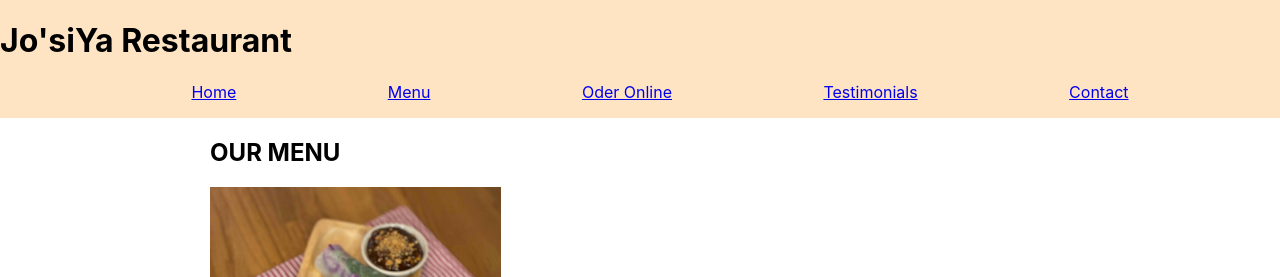
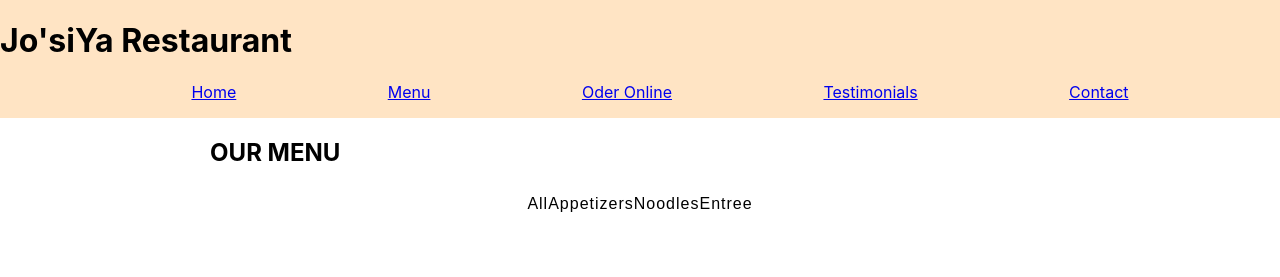
Before and after one commit to waruneeDinunzio/react-restaurant-menu, a React (Create React App) app: page /menu in a window 1280 px wide. Shown: the top 277 px of the page. Built offline with nearby package versions, Linux system fonts and the light colour scheme.

Commit message:
Menu section show meun but button not working

```diff
--- a/src/App.css
+++ b/src/App.css
@@ -25,3 +25,21 @@
 .photo {
   height: 50vh;
 }
+.btn-container {
+  margin-bottom: 4rem;
+  display: flex;
+  justify-content: center;
+}
+.filter-btn {
+  background: transparent;
+  border-color: transparent;
+  font-size: 1rem;
+  text-transform: capitalize;
+  margin: 0 0.5rem;
+  letter-spacing: 1px;
+  padding: 0.375rem 0.75rem;
+  color: var(--clr-gold);
+  cursor: pointer;
+  transition: var(--transition);
+  border-radius: var(--radius);
+}
--- a/src/pages/App.js
+++ b/src/pages/App.js
@@ -8,12 +8,23 @@ import OrderOnline from './OrderOnline';
 import Testimonials from './Testimonials';
 import Contact from './Contact';
 import Menu from './Menu';
+import Categories from './Categories';
 import foods from '../data';
 import '../App.css'
+
+//const allCategories = ['all', ...new Set(foods.map((food)=> food.category))]
 const App = () => {
   const [menuItem, setMenuItems] = useState(foods);
-  const [categories, setCategories] = useState([]);
+  // const [categories, setCategories] = useState([allCategories]);
 
+  // const filterItems = (category) => {
+  //   if (category === 'all') {
+  //     setMenuItems(foods);
+  //     return;
+  //   }
+  //   const newFoods = foods.filter((food) => food.category === category);
+  //   setMenuItems(newFoods);
+  // };
 
   return (
       <div id="app">
@@ -34,10 +45,12 @@ const App = () => {
               <Testimonials />
             </Route>
             <Route exact path="/menu">
-              <Menu menuItem={menuItem}/>
+              <Menu foods={menuItem} setMenuItems={setMenuItems}/>
+
             </Route>
           </Switch>
         <Footer />
+
     </div>
   );
 };
--- a/src/pages/Categories.js
+++ b/src/pages/Categories.js
@@ -3,7 +3,7 @@ import React from 'react';
 const Categories = ({ categories, filterFoods }) => {
   return (
     <div className="btn-container">
-      {/* {categories.map((category, index) => {
+      {categories.map((category, index) => {
         return (
           <button
             type="button"
@@ -14,7 +14,7 @@ const Categories = ({ categories, filterFoods }) => {
             {category}
           </button>
         );
-      })} */}
+      })}
     </div>
   );
 };
--- a/src/pages/Menu.js
+++ b/src/pages/Menu.js
@@ -1,11 +1,21 @@
 import React from 'react';
 import { useState } from 'react';
+import foods from '../data';
 import Categories from './Categories';
-//const allCategories = ['all', ...new Set(foods.menu.map((food)=> food.category))]
+const allCategories = ['all', ...new Set(foods.map((food)=> food.category))]
 
-const Menu = ({menuItem}) => {
+const Menu = ({foods},{setMenuItems}) => {
+  const [categories, setCategories] = useState([allCategories]);
 
-    console.log({menuItem})
+  const filterItems = (category) => {
+    if (category === 'all') {
+      setMenuItems(foods);
+      return;
+    }
+    const newFoods = foods.filter((food) => food.category === category);
+    setMenuItems(newFoods);
+  };
+    console.log({foods})
 
     // const [menuItem, setMenuItems] = useState(foods);
     // const [categories, setCategories] = useState([]);
@@ -22,7 +32,8 @@ const Menu = ({menuItem}) => {
     return (
         <div>
         <h2>OUR MENU</h2>
-        {menuItem.map((menuItem) => {
+        <Categories categories={categories} filterItems={filterItems} />
+        {foods.map((menuItem) => {
         //const { id, title, img, desc, price } = menuItem;
         const id= menuItem.id
         const title = menuItem.title
@@ -45,6 +56,7 @@ const Menu = ({menuItem}) => {
         )
         }
         )}
+
         </div>
     );
 
```
